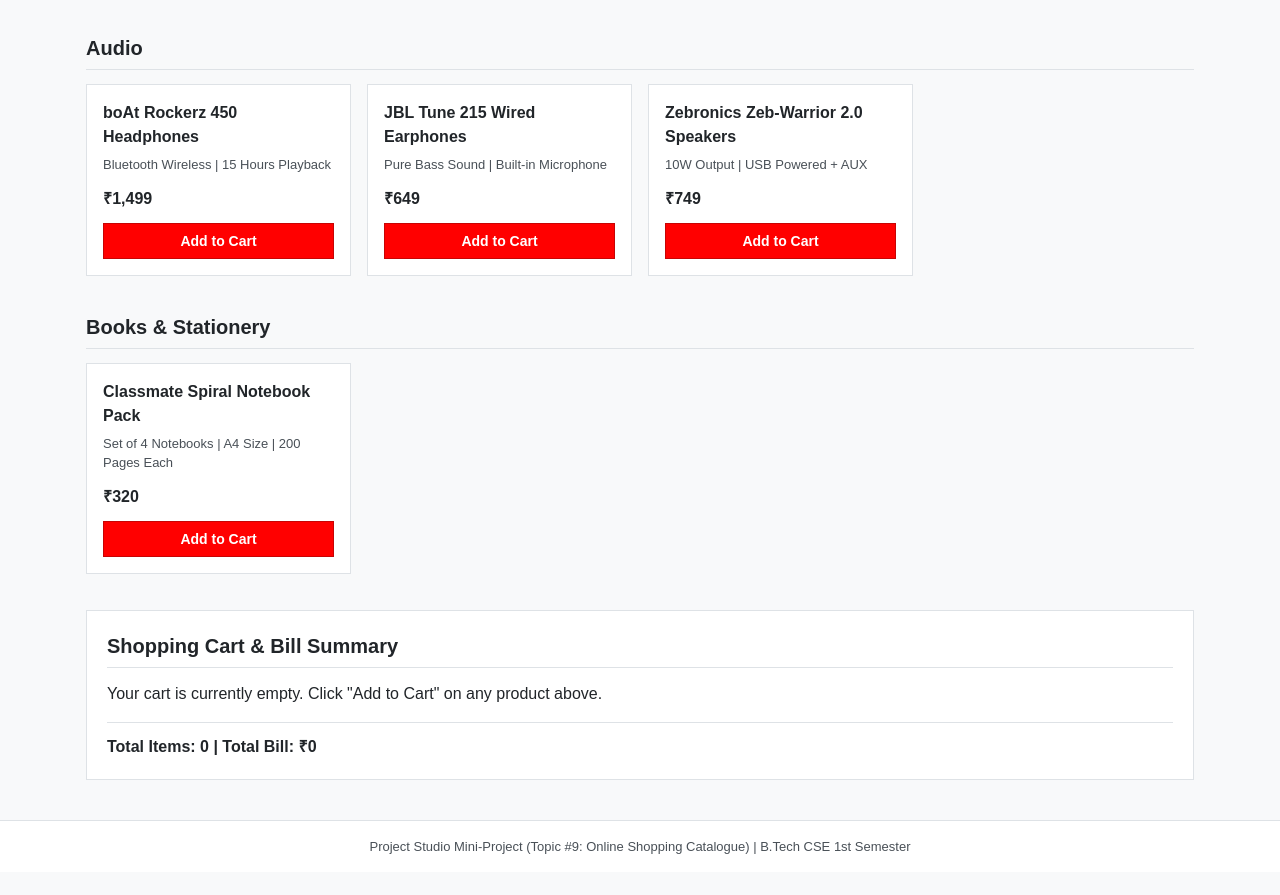
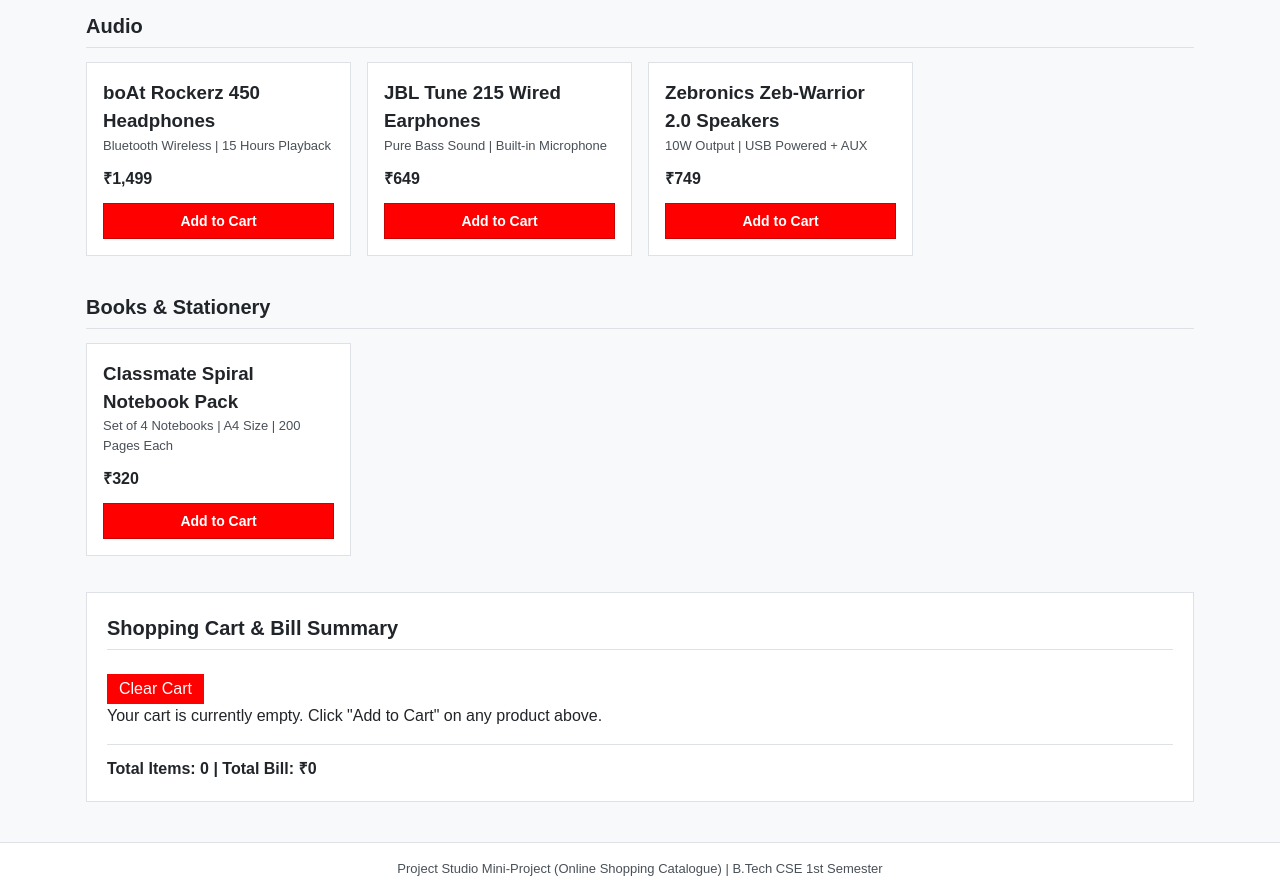
Before and after one commit to aryanrathor07/Online-Shopping-Catalogue, a plain HTML site: page index.html in a window 1280 px wide. Shown: the part 1588-2483 px from the top of the page. Before the commit the page ends 2460 px from the top, so only its background shows below. Drawn offline with Linux system fonts and the light colour scheme.

Commit message:
Update index.html

```diff
--- a/index.html
+++ b/index.html
@@ -9,21 +9,13 @@
   <meta property="og:description" content="A clean 1st-semester B.Tech academic prototype for an Online Shopping Catalogue with product categories, shopping cart, and bill calculation." />
   <meta property="og:type" content="website" />
 
-  <!-- =========================================================
-       CSS3 SECTION: Minimalist Box Model & Flexbox Only
-       Color Rule: 90% Neutral (#f8f9fa, #ffffff),
-                   8% Dark Text & Thin Borders (#212529, #dee2e6),
-                   2% Single Accent Blue (#2563eb) for Buttons
-       ========================================================= -->
   <style>
-    /* Reset basic spacing using the Box Model */
     * {
       box-sizing: border-box;
       margin: 0;
       padding: 0;
     }
 
-    /* Page background (90% neutral light gray) and clean system font */
     body {
       font-family: Arial, Helvetica, sans-serif;
       background-color: #f8f9fa;
@@ -31,7 +23,6 @@
       line-height: 1.5;
     }
 
-    /* Semantic Header Styling */
     header {
       background-color: #ffffff;
       border-bottom: 1px solid #dee2e6;
@@ -50,7 +41,6 @@
       color: #495057;
     }
 
-    /* Semantic Navigation Bar using Flexbox */
     nav {
       background-color: #ffffff;
       border-bottom: 1px solid #dee2e6;
@@ -75,14 +65,12 @@
       color: #2563eb;
     }
 
-    /* Main Content Container centered with max-width */
     main {
       max-width: 1140px;
       margin: 24px auto;
       padding: 0 16px;
     }
 
-    /* Category Section Spacing */
     section {
       margin-bottom: 36px;
     }
@@ -95,14 +83,12 @@
       color: #212529;
     }
 
-    /* Flexbox Container for Product Cards */
     .product-list {
       display: flex;
       flex-wrap: wrap;
       gap: 16px;
     }
 
-    /* Individual Product Card (Semantic <article>) using Box Model */
     .product-card {
       background-color: #ffffff;
       border: 1px solid #dee2e6;
@@ -113,7 +99,6 @@
       justify-content: space-between;
     }
 
-    /* Clean Placeholder Image Styling for Laptops */
     .product-card img {
       width: 100%;
       height: 140px;
@@ -123,8 +108,7 @@
       margin-bottom: 12px;
       display: block;
     }
-
-    .product-card h3 {
+    .product-card img {
       font-size: 16px;
       margin-bottom: 6px;
       color: #212529;
@@ -143,7 +127,7 @@
       margin-bottom: 12px;
     }
 
-    /* 2% Single Accent Color applied to Add to Cart Buttons */
+
     .add-btn {
       background-color: #ff0000;
       color: #ffffff;
@@ -159,7 +143,6 @@
       background-color: #b90101;
     }
 
-    /* Shopping Cart & Bill Summary Section */
     #cart-section {
       background-color: #ffffff;
       border: 1px solid #dee2e6;
@@ -184,7 +167,6 @@
       font-weight: bold;
     }
 
-    /* Semantic Footer Styling */
     footer {
       background-color: #ffffff;
       border-top: 1px solid #dee2e6;
@@ -198,12 +180,9 @@
 </head>
 <body>
 
-  <!-- =========================================================
-       HTML5 HEADER & NAVIGATION
-       ========================================================= -->
   <header>
     <h1>TechMart Online Shopping Catalogue</h1>
-    <p>Student Mini-Project | Laptops, Accessories, Audio &amp; Study Essentials</p>
+    <p>Mini-Project | Laptops, Accessories, Audio &amp; Study Essentials</p>
   </header>
 
   <nav>
@@ -214,12 +193,8 @@
     <a href="#cart-section">Shopping Cart</a>
   </nav>
 
-  <!-- =========================================================
-       MAIN CATALOGUE CONTENT
-       ========================================================= -->
   <main>
 
-    <!-- MAIN CATEGORY: LAPTOPS (12 Models) -->
     <section id="laptops">
       <h2>Category: Laptops</h2>
       <div class="product-list">
@@ -359,8 +334,7 @@
       </div>
     </section>
 
-    <!-- SECONDARY CATEGORY 1: ACCESSORIES (3 Lightweight Items) -->
-    <section id="accessories">
+  <section id="accessories">
       <h2>Accessories</h2>
       <div class="product-list">
 
@@ -400,7 +374,6 @@
       </div>
     </section>
 
-    <!-- SECONDARY CATEGORY 2: AUDIO (3 Lightweight Items) -->
     <section id="audio">
       <h2>Audio</h2>
       <div class="product-list">
@@ -441,7 +414,6 @@
       </div>
     </section>
 
-    <!-- SECONDARY CATEGORY 3: BOOKS & STATIONERY (2 Lightweight Items) -->
     <section id="books">
       <h2>Books &amp; Stationery</h2>
       <div class="product-list">
@@ -461,9 +433,9 @@
       </div>
     </section>
 
-    <!-- SHOPPING CART & BILL CALCULATION SECTION -->
     <section id="cart-section">
       <h2>Shopping Cart &amp; Bill Summary</h2>
+     <button onclick="clearCart()" style="margin-top: 10px; padding: 6px 12px; background-color: #ff0000; color: white; border: none; cursor: pointer; font-size: medium;">Clear Cart</button>
       <p id="empty-cart">Your cart is currently empty. Click "Add to Cart" on any product above.</p>
       <ul id="cart-items"></ul>
       <div class="bill-summary">
@@ -473,22 +445,14 @@
 
   </main>
 
-  <!-- =========================================================
-       HTML5 FOOTER
-       ========================================================= -->
   <footer>
-    <p>Project Studio Mini-Project (Topic #9: Online Shopping Catalogue) | B.Tech CSE 1st Semester</p>
+    <p>Project Studio Mini-Project (Online Shopping Catalogue) | B.Tech CSE 1st Semester</p>
   </footer>
 
-  <!-- =========================================================
-       MINIMAL JAVASCRIPT (16 Lines - Easy to Explain in Viva)
-       ========================================================= -->
   <script>
-    // Variables to store total item count and total bill amount
     var itemCount = 0;
     var totalAmount = 0;
 
-    // Function triggered when an "Add to Cart" button is clicked
     function addToCart(name, price) {
       var cartList = document.getElementById("cart-items");
       var emptyMsg = document.getElementById("empty-cart");
@@ -500,9 +464,24 @@
 
       itemCount = itemCount + 1;
       totalAmount = totalAmount + price;
+
       document.getElementById("cart-count").textContent = itemCount;
       document.getElementById("cart-total").textContent = totalAmount;
     }
+
+
+function clearCart() {
+  itemCount = 0;
+  totalAmount = 0;
+
+  document.getElementById("cart-items").innerHTML = "";
+  document.getElementById("cart-count").textContent = itemCount;
+  document.getElementById("cart-total").textContent = totalAmount;
+
+  var emptyMsg = document.getElementById("empty-cart");
+  if (emptyMsg) { emptyMsg.style.display = "block"; }
+}
+
   </script>
 
 </body>
```
